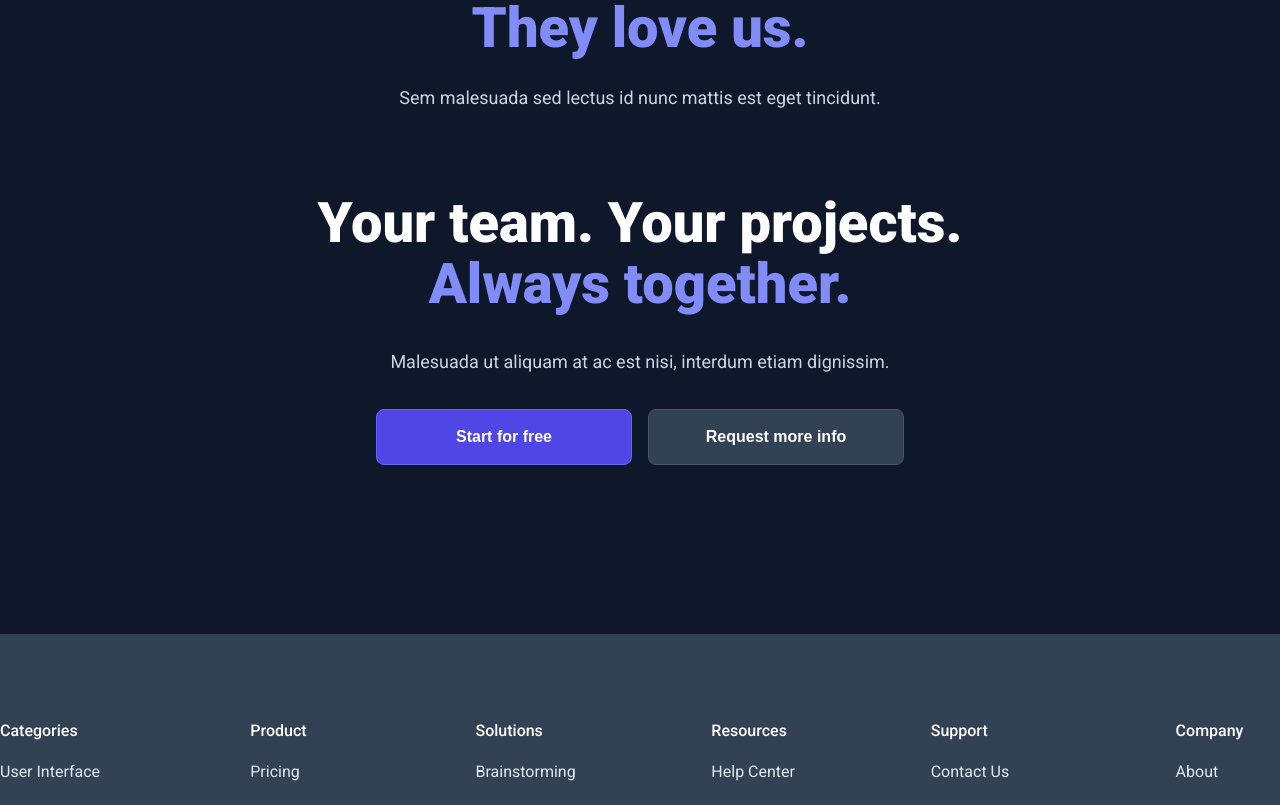
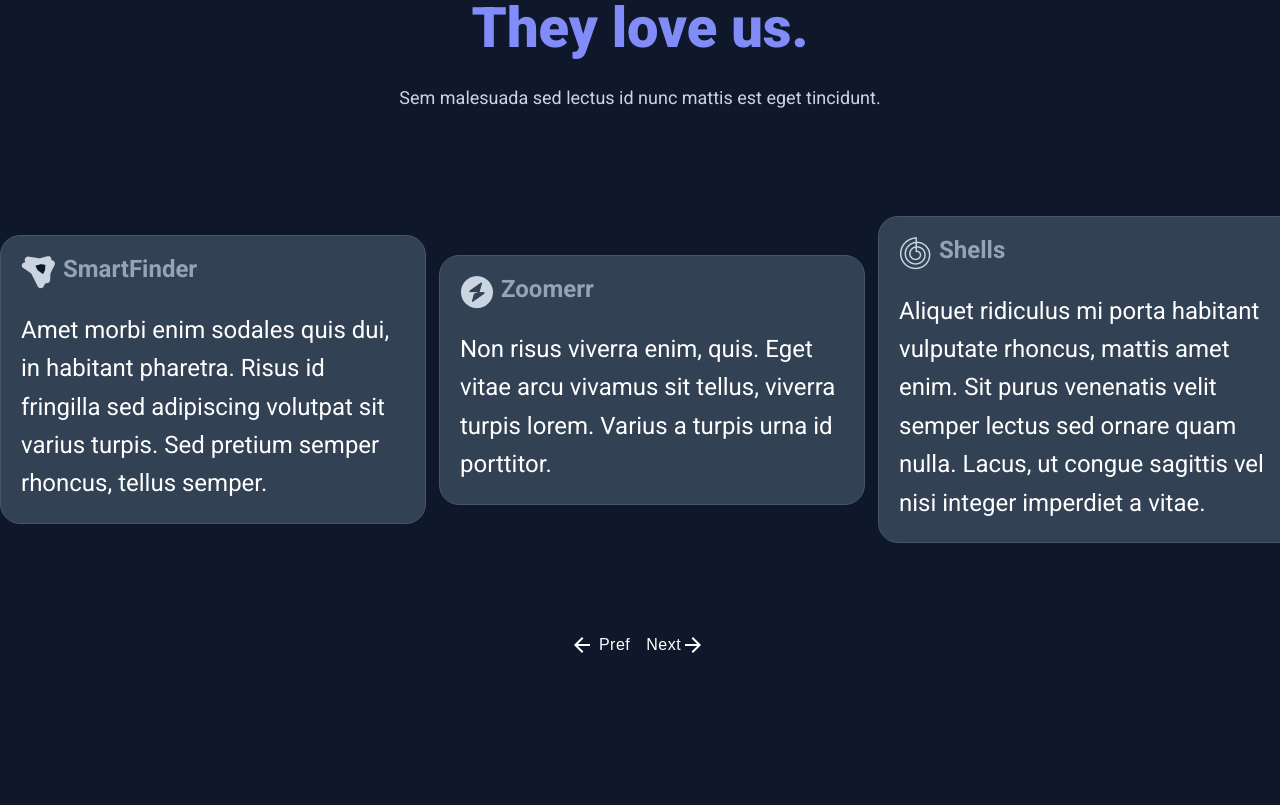
Before and after one commit to ArturKocharyan/trakor, a React (Create React App) app: page / in a window 1280 px wide. Shown: the part 5607-6412 px from the top of the page. Built offline with nearby package versions, Linux system fonts and the light colour scheme; the HTML template or start-up script is replaced by a standard one.

Commit message:
slider bug fix

```diff
--- a/src/Components/Footer/style.module.css
+++ b/src/Components/Footer/style.module.css
@@ -102,4 +102,12 @@
     .bottom_container p {
         margin-left: 5%;
     }
+    .logo_span {
+        gap: 16px;
+        margin-left: 5%;
+        justify-content: flex-start;
+    }
+    .store_container {
+        margin-left: 5%;
+    }
 }
--- a/src/Components/LastComponent/style.module.css
+++ b/src/Components/LastComponent/style.module.css
@@ -39,3 +39,19 @@
     gap: 16px;
     justify-content: center;
 }
+
+@media (max-width: 740px) {
+    .title {
+        font-size: 24px;
+        font-weight: 700;
+        line-height: 26.4px;
+        text-align: center;
+    }
+
+    .text {
+        font-size: 16px;
+        font-weight: 400;
+        line-height: 22.4px;
+        text-align: center;
+    }
+}
--- a/src/SliderCompanies/Slider/Slider.jsx
+++ b/src/SliderCompanies/Slider/Slider.jsx
@@ -1,51 +1,92 @@
-import React, { useState } from "react";
-import style from "./style.module.css";
+import React, { useState, useRef } from 'react'
+import style from './style.module.css'
+import SmartFinderLogo from '../../asstes/logos/SmartFinder.png'
+import ShellsLogo from '../../asstes/logos/Shells.png'
+import ArtVenueLogo from '../../asstes/logos/ArtVenue.png'
+import ZoomerrLogo from '../../asstes/logos/Zoomerr.png'
+import WavesLogo from '../../asstes/logos/Waves.png'
+import ArrowBackIcon from '@mui/icons-material/ArrowBack';
+import ArrowForwardIcon from '@mui/icons-material/ArrowForward';
 
-function SliderCompanies() {
-  const [selectedIndex, setSelectedIndex] = useState(0);
+function Slider() {
 
-  const cards = ["Card 1", "Card 2", "Card 3", "Card 4", "Card 5"];
+  const containerRef = useRef(null);
+  const [scrollPosition, setScrollPosition] = useState(0);
 
-  const handlePrev = () => {
-    setSelectedIndex((selectedIndex + 4) % 5);
+  const scrollPref = () => {
+    const newPosition = scrollPosition - 40;
+    setScrollPosition(newPosition < 0 ? 0 : newPosition);
+    if (containerRef.current) {
+      containerRef.current.scrollLeft = newPosition;
+    }
   };
 
-  const handleNext = () => {
-    setSelectedIndex((selectedIndex + 1) % 5);
+  const scrollNext = () => {
+    const newPosition = scrollPosition + 40;
+    if (containerRef.current) {
+      containerRef.current.scrollLeft = newPosition;
+    }
+    setScrollPosition(newPosition);
   };
 
+
   return (
-    <div className={style.main_container}>
-      <div className={style.sliderContainer}>
-        <div className={style.slider}>
-          {cards.map((card, index) => (
-            <div
-              key={index}
-              className={`${style.card} ${
-                index === selectedIndex ? style.active : ""
-              }`}
-              style={{
-                transform: `translate(${(index - selectedIndex) * 80}px, ${
-                  index === selectedIndex ? "-100px" : "-50px"
-                }) scale(${index === selectedIndex || index === 0 || index === 4 ? 1.2 : 1})`,
-                zIndex: index === selectedIndex ? 1 : 0
-              }}
-            >
-              {card}
-            </div>
-          ))}
+    <div>
+      <div className={style.cards_container} ref={containerRef} >
+        <div className={style.items} >
+          <div className={style.title} >
+            <span className={style.companies_logos} ><span><img src={SmartFinderLogo} alt='SmartFinderLogo' /></span><span><p>SmartFinder</p></span></span>
+          </div>
+          <div className={style.text} >
+            Amet morbi enim sodales quis dui, in habitant pharetra. Risus id fringilla sed adipiscing volutpat sit varius turpis. Sed pretium semper rhoncus, tellus semper.
+          </div>
         </div>
-        <div className={style.buttonsContainer}>
-          <button className={style.prev} onClick={handlePrev}>
-            Prev
-          </button>
-          <button className={style.next} onClick={handleNext}>
-            Next
-          </button>
+        <div className={style.items} >
+          <div className={style.title} >
+            <span className={style.companies_logos} ><span><img src={ZoomerrLogo} alt='Zoomerr' /></span><span><p>Zoomerr</p></span></span>
+          </div>
+          <div className={style.text} >
+            Non risus viverra enim, quis. Eget vitae arcu vivamus sit tellus, viverra turpis lorem. Varius a turpis urna id porttitor.
+          </div>
         </div>
+        <div className={style.items} >
+          <div className={style.title} >
+            <span className={style.companies_logos} ><span><img src={ShellsLogo} alt='SmartFinderLogo' /></span><span><p>Shells</p></span></span>
+          </div>
+          <div className={style.text} >
+            Aliquet ridiculus mi porta habitant vulputate rhoncus, mattis amet enim. Sit purus venenatis velit semper lectus sed ornare quam nulla. Lacus, ut congue sagittis vel nisi integer imperdiet a vitae.
+          </div>
+        </div>
+        <div className={style.items} >
+          <div className={style.title} >
+            <span className={style.companies_logos} ><span><img src={ArtVenueLogo} alt='SmartFinderLogo' /></span><span><p>ArtVenue</p></span></span>
+          </div>
+          <div className={style.text} >
+            A eget sed posuere dui risus habitasse mauris. Venenatis aliquet id ultrices a lacus. Pretium vehicula pretium posuere justo sed lorem cursus.
+          </div>
+        </div>
+        <div className={style.items} >
+          <div className={style.title} >
+            <span className={style.companies_logos} ><span><img src={WavesLogo} alt='SmartFinderLogo' /></span><span><p>Waves</p></span></span>
+          </div>
+          <div className={style.text} >
+            Magna egestas aliquet ut integer non. Sed diam enim nibh sit. Aliquam laoreet aenean metus nibh eu scelerisque.
+          </div>
+        </div>
+
+      </div>
+      <div className={style.buttons_container} >
+        <button onClick={scrollPref}>
+          <ArrowBackIcon className={style.icon} />
+          Pref
+        </button>
+        <button onClick={scrollNext}>
+          Next
+          <ArrowForwardIcon className={style.icon} />
+        </button>
       </div>
     </div>
-  );
+  )
 }
 
-export default SliderCompanies;
+export default Slider
--- a/src/SliderCompanies/Slider/style.module.css
+++ b/src/SliderCompanies/Slider/style.module.css
@@ -1,52 +1,73 @@
-.sliderContainer {
+.cards_container {
+  width: 100%;
+  height: 506px;
   display: flex;
-  flex-direction: column;
-  justify-content: center;
   align-items: center;
-  margin-top: 100px;
+  justify-content: flex-start;
+  margin-top: 14px;
   overflow-x: auto;
-  width: 100%;
-  height: 831px;
+  scroll-behavior: smooth;
 }
 
-.slider {
+.cards_container::-webkit-scrollbar {
+  display: none;
+}
+
+.items {
+  display: flex;
+  margin-right: 13px;
+  border-radius: 20px;
+  border: 1px solid #475569;
+  color: white;
+  max-height: 506px;
+  min-width: 384px;
+  flex-direction: column;
+  gap: 16px;
+  padding: 20px;
+  background-color: #334155;
+}
+
+.text {
+  font-size: 24px;
+  font-weight: 400;
+  line-height: 38.4px;
+  text-align: left;
+}
+
+.companies_logos {
+  display: flex;
+  gap: 8px;
+  color: #94A3B8;
+  font-size: 24px;
+  font-weight: 700;
+  line-height: 26.4px;
+  text-align: left;
+}
+
+.buttons_container {
+  display: flex;
   width: 100%;
+  justify-content: center;
+  gap: 16px;
+}
+
+.buttons_container button {
+  border: none;
+  background-color: transparent;
+  padding: 0;
+  cursor: pointer;
   display: flex;
-  justify-content: center;
   align-items: center;
-  position: relative;
+  outline: none;
+  color: white;
+  font-size: 16px;
+  font-weight: 500;
+  line-height: 24px;
+  letter-spacing: 0.5px;
+  text-align: left;
 
 }
 
-.card {
-  width: 384px;
-  height: 430px;
-  background-color: #334155;
-  border: 1px solid #475569;
-  display: flex;
-  justify-content: center;
-  align-items: center;
-  position: relative;
-  margin-right: 12px;
-  transition: transform 0.3s ease, height 0.3s ease;
-  border-radius: 20px;
-  margin-top: 50px;
+.icon {
+  margin-right: 5px;
 }
-
-.active {
-  height: 450px;
-
-  border-radius: 20px;
-}
-
-.prev,
-.next {
-  cursor: pointer;
-}
-
-.buttons-container {
-  display: flex;
-  justify-content: center;
-  align-items: center;
-  width: 100%;
-}
--- a/src/SliderCompanies/SliderCompanies.jsx
+++ b/src/SliderCompanies/SliderCompanies.jsx
@@ -1,5 +1,6 @@
 import React from 'react'
 import style from './style.module.css'
+import Slider from './Slider/Slider'
 
 function SliderCompanies() {
   return (
@@ -12,7 +13,7 @@
             <p>Sem malesuada sed lectus id nunc mattis est eget tincidunt.</p>
         </div>
         <div className={style.silder_div} >
-            {/* <Slider /> */}
+           <Slider />
         </div>
     </div>
   )
--- a/src/SliderCompanies/style.module.css
+++ b/src/SliderCompanies/style.module.css
@@ -4,6 +4,7 @@
     font-family: "Roboto", sans-serif;
     justify-content: center;
     flex-direction: column;
+    margin-bottom: 80px;
 }
 
 .title {
@@ -33,3 +34,19 @@
     display: flex;
     margin-top: 50px;
 }
+
+@media (max-width: 740px) {
+    .title {
+        font-size: 24px;
+        font-weight: 700;
+        line-height: 26.4px;
+        text-align: center;
+    }
+
+    .content_container p {
+        font-size: 16px;
+        font-weight: 400;
+        line-height: 22.4px;
+        text-align: center;
+    }
+}
```
